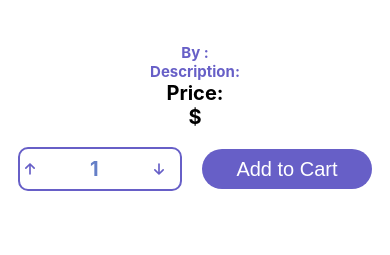
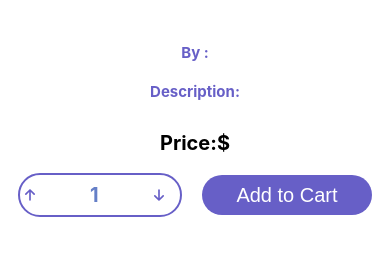
Before and after one commit to HassanFakih9/Ecommerce-frontend-gr5, a React (Create React App) app: page /ProductDetails in a window 390 px wide. Shown: the part 271-526 px from the top of the page. Built offline with nearby package versions, Linux system fonts and the light colour scheme.

Commit message:
productpage

```diff
--- a/src/Components/ProductsDetails.jsx
+++ b/src/Components/ProductsDetails.jsx
@@ -66,7 +66,7 @@ console.log ( " the id of the product " + id)
         </p>
         <p className="product-price">
           {" "}
-          <p className="product-bold">Price: </p> {price} $
+          <p className="product-bold1">Price: </p> {price} $
         </p>
         <div className="product-quantity1">
           <div className="product-quantity">
--- a/src/Style/MenuBar.css
+++ b/src/Style/MenuBar.css
@@ -134,12 +134,12 @@ a {
 
     .logoImage {
         position: absolute;
-        margin-left: -80px;
+        margin-left: -90px;
     }
 
     .logoImage1 {
         position: absolute;
-        margin-left: -120px;
+        margin-left: -140px;
     }
 
 }
--- a/src/Style/OrderPage.css
+++ b/src/Style/OrderPage.css
@@ -168,5 +168,23 @@
         justify-content: center;
     }
 
+    .displayFlex {
+        flex-direction: column;
+        height: fit-content;
+        width: fit-content;
+    }
 
+    .productImg {
+        width: 140px;
+        height: 140px;
+    }
+
+    .bin {
+        width: 30px;
+        height: 30px;
+        margin-left: 100px;
+    }
+
+    .custTitle {margin-top: 20px;
+    margin-left: 20px;}
 }
--- a/src/Style/ProductComponent2.css
+++ b/src/Style/ProductComponent2.css
@@ -48,13 +48,22 @@
 
 .product-model {
     color: #675FC7;
+}
+
+.product-price {
     display: flex;
+    flex-direction: row;
+}
 
+.product-bold {
+    font-weight: bold;
+    margin-top: 20px;
 }
-.product-bold{
-    font-weight: bold;
+
+.productcomp-name {
+    margin-bottom: 20px;
 }
-.productcomp-name{ margin-bottom: 20px;}
+
 .product-laptop {
     display: flex;
     flex-direction: row;
@@ -76,7 +85,7 @@
     align-items: center;
     height: 40px;
     width: 160px;
-    border-radius: 10px;
+    border-radius: 50px;
     font-size: 20px;
     align-self: center;
 
@@ -124,25 +133,28 @@
     font-size: 25px;
     color: black;
     font-weight: bold;
-    text-align: center;
     margin-top: 30px;
+
 }
-.product-quantity1{
+
+.product-quantity1 {
     display: flex;
     flex-direction: row;
     justify-content: center;
     align-items: center;
 }
-.confirmation-modal{
+
+.confirmation-modal {
     width: 350px;
     height: 150px;
     border: 2px solid #657fc7;
     border-radius: 10px;
 
 }
-.cond{
+
+.cond {
     height: 60%;
-    border-bottom:  2px solid #657fc6;
+    border-bottom: 2px solid #657fc6;
     display: flex;
     align-items: center;
     padding: 10px;
@@ -155,10 +167,13 @@
 
 /* Modal Styles */
 .confirmation-modal {
-    display: none; /* Initially hide the modal */
+    display: none;
+    /* Initially hide the modal */
     position: fixed;
-    top: 50%; /* Center the modal vertically */
-    left: 50%; /* Center the modal horizontally */
+    top: 50%;
+    /* Center the modal vertically */
+    left: 50%;
+    /* Center the modal horizontally */
     transform: translate(-50%, -50%);
     background-color: white;
     padding: 20px;
@@ -168,15 +183,19 @@
 }
 
 .overlay {
-    display: none; /* Initially hide the overlay */
+    display: none;
+    /* Initially hide the overlay */
     position: fixed;
     top: 0;
     left: 0;
     width: 100%;
     height: 100%;
-    background-color: rgba(0, 0, 0, 0.5); /* Semi-transparent black overlay */
-    z-index: 9998; /* Ensure overlay is behind the modal */
-    backdrop-filter: blur(5px); /* Apply blur effect to the background */
+    background-color: rgba(0, 0, 0, 0.5);
+    /* Semi-transparent black overlay */
+    z-index: 9998;
+    /* Ensure overlay is behind the modal */
+    backdrop-filter: blur(5px);
+    /* Apply blur effect to the background */
 }
 
 /* Show the modal and overlay when showModal is true */
@@ -188,13 +207,14 @@
     display: block;
 }
 
-.Okbutton{
+.Okbutton {
     display: flex;
     justify-content: right;
     padding: 5px;
-    height:30%
+    height: 30%
 }
-.OkOrder{
+
+.OkOrder {
     width: 150px;
     height: 32px;
     background-color: #675FC7;
@@ -281,6 +301,7 @@
         justify-content: center;
         text-align: center;
     }
+
     .product-model {
         justify-content: center;
         text-align: center;
@@ -288,7 +309,11 @@
 
     .product-price {
         font-size: 20px;
-    margin-top: 0;}
+
+        align-items: center;
+        text-align: center;
+        justify-content: center;
+    }
 
 
 }
```
Lines whose indentation alone changed are shown as unchanged.
